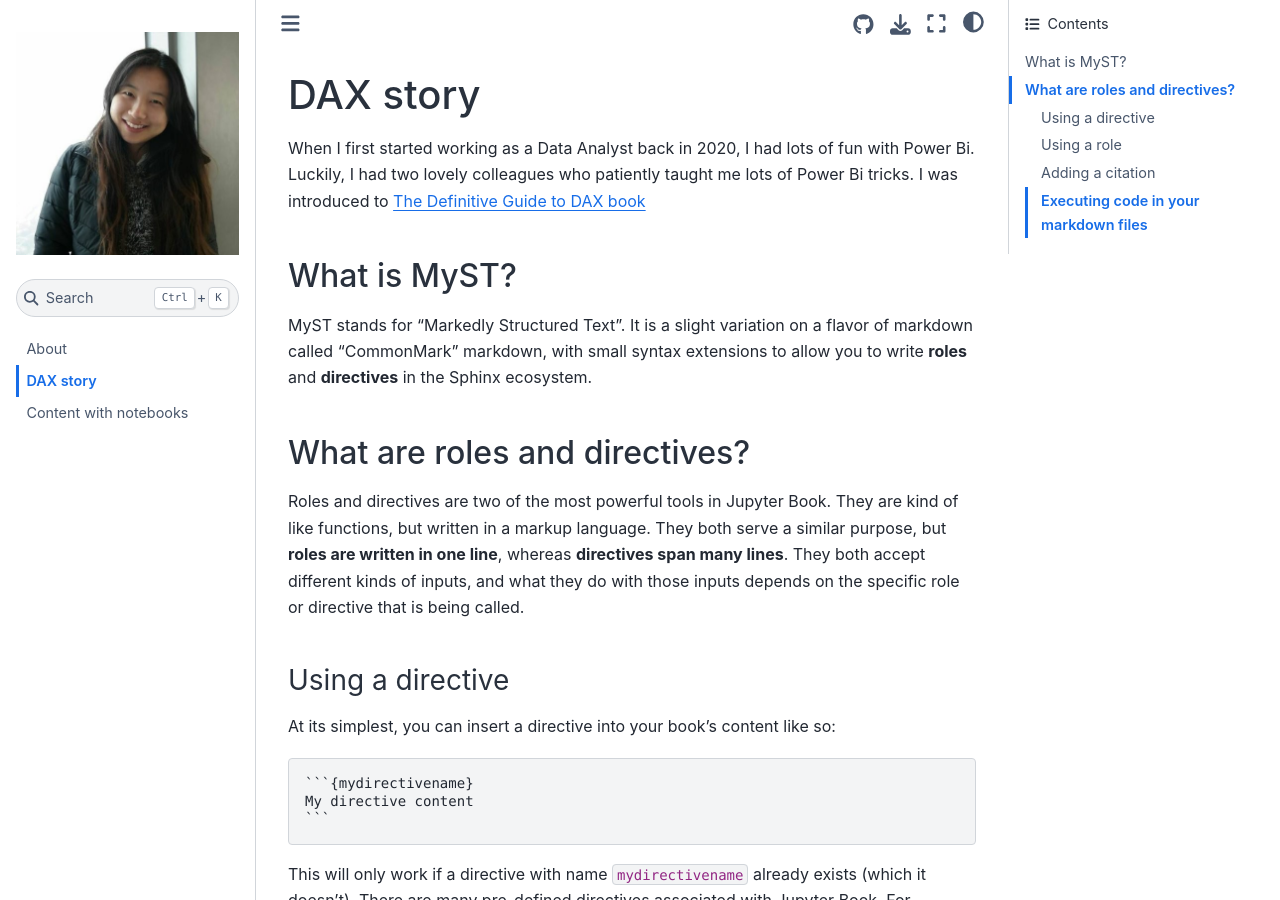
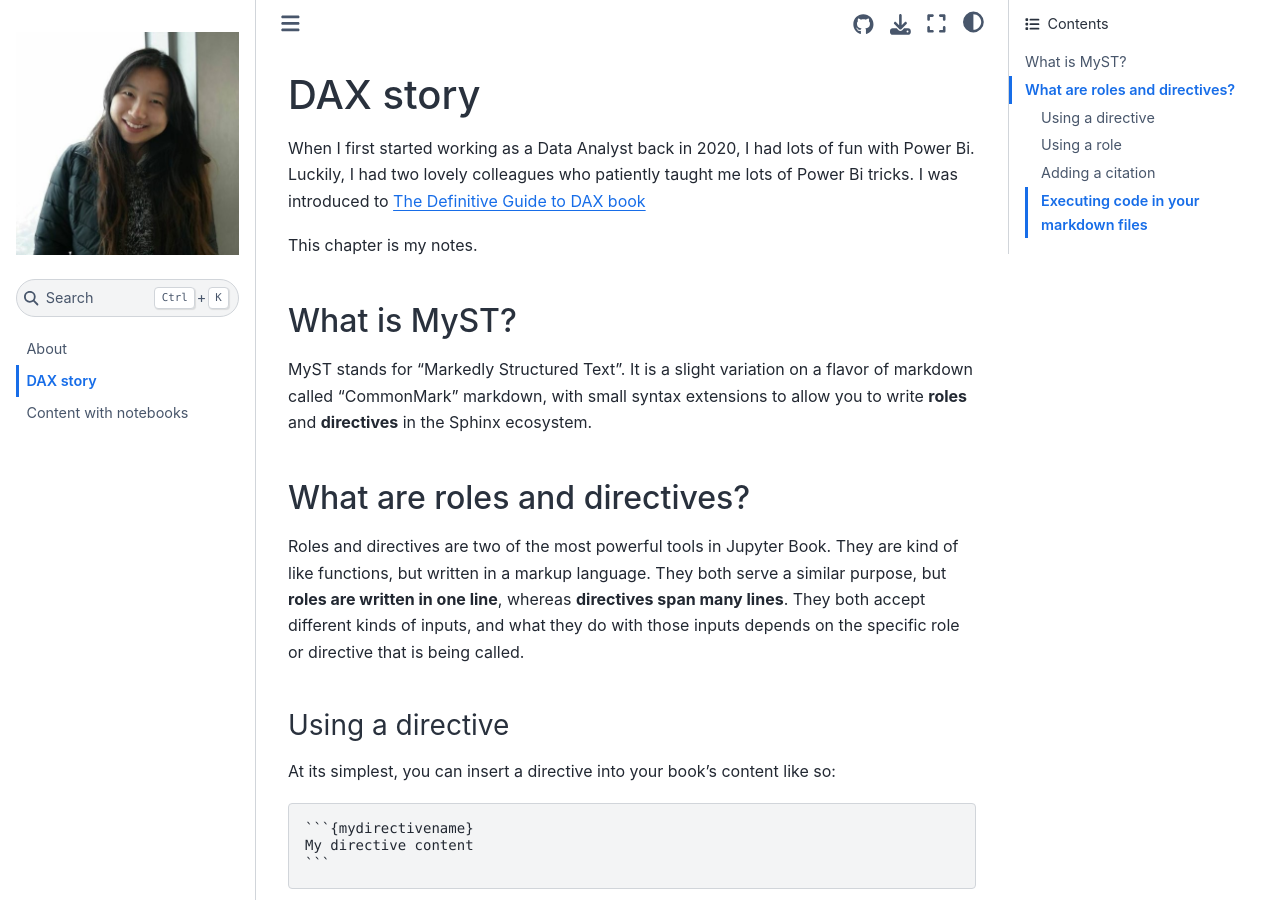
Before and after one commit to Emmaweizhang/My-own-book, a Jupyter Book: the page built from DAX.md, in a window 1280 px wide and 900 px high. Built offline with Jupyter Book 1.0.4 settings and Sphinx 7.4.7 and the Sphinx Book theme 1.1.4, drawn with Linux system fonts in a browser that asks for light colours; cross-references to code outside the pages are shown as plain code.

Commit message:
Update DAX.md

```diff
--- a/DAX.md
+++ b/DAX.md
@@ -1,5 +1,7 @@
 # DAX story
 When I first started working as a Data Analyst back in 2020, I had lots of fun with Power Bi. Luckily, I had two lovely colleagues who patiently taught me lots of Power Bi tricks. I was introduced to [The Definitive Guide to DAX book](https://www.amazon.com.au/DEFINITIVE-GUIDE-DAX-INTELLIGENCE-MICROSOFT/dp/9353945488/ref=asc_df_9353945488/?tag=googleshopdsk-22&linkCode=df0&hvadid=464180633192&hvpos=&hvnetw=g&hvrand=3126569913376291643&hvpone=&hvptwo=&hvqmt=&hvdev=c&hvdvcmdl=&hvlocint=&hvlocphy=9071400&hvtargid=pla-1025753890035&psc=1)
+
+This chapter is my notes.
 
 
 ## What is MyST?
```
